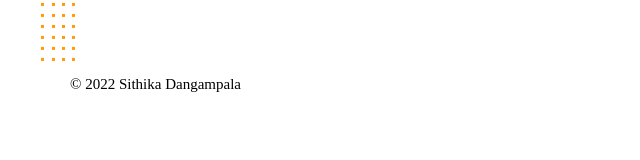
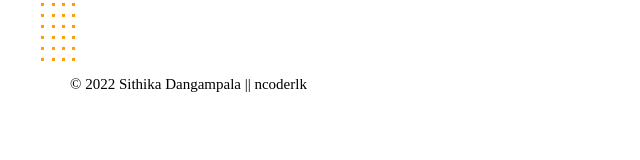
Before and after one commit to ncoderlk/ncoderlk, a website: page index.html in a window 1280 px wide. Shown: the part 598-758 px from the top of the page, 0-640 px from the left. Drawn offline with Linux system fonts and the light colour scheme.

Commit message:
copyright updated

```diff
--- a/index.html
+++ b/index.html
@@ -117,7 +117,7 @@
               <img src="./img/avatar.gif" class="outer-shadow" alt="Profile-Pic">
             </div>
           </div>
-          <p class="copyright">&copy; <span id="year"></span> Sithika Dangampala</p>
+          <p class="copyright">&copy; <span id="year"></span> Sithika Dangampala || ncoderlk</p>
         </div>
 
 
@@ -232,7 +232,7 @@
               <img src="./img/avatar.gif" class="outer-shadow" alt="Profile-Pic">
             </div>
           </div>
-          <p class="copyright">&copy; <span id="year"></span> Sithika Dangampala</p>
+          <p class="copyright">&copy; <span id="year2"></span> Sithika Dangampala || ncoderlk</p>
         </div>
 
 
--- a/js/main.js
+++ b/js/main.js
@@ -6,7 +6,8 @@ var years = nyear - 2008;
 var age = years * 12 - 5;
 document.getElementById("age").innerHTML =
   " I'm Currently Spending " + age + " Month of My Life..! ";
-document.getElementById("year").innerHTML = nyear;
+  document.getElementById("year").innerHTML = nyear;
+  document.getElementById("year2").innerHTML = nyear;
     console.error("Project By Ncoderlk __ Sithika Dangampala");
 
 
```
